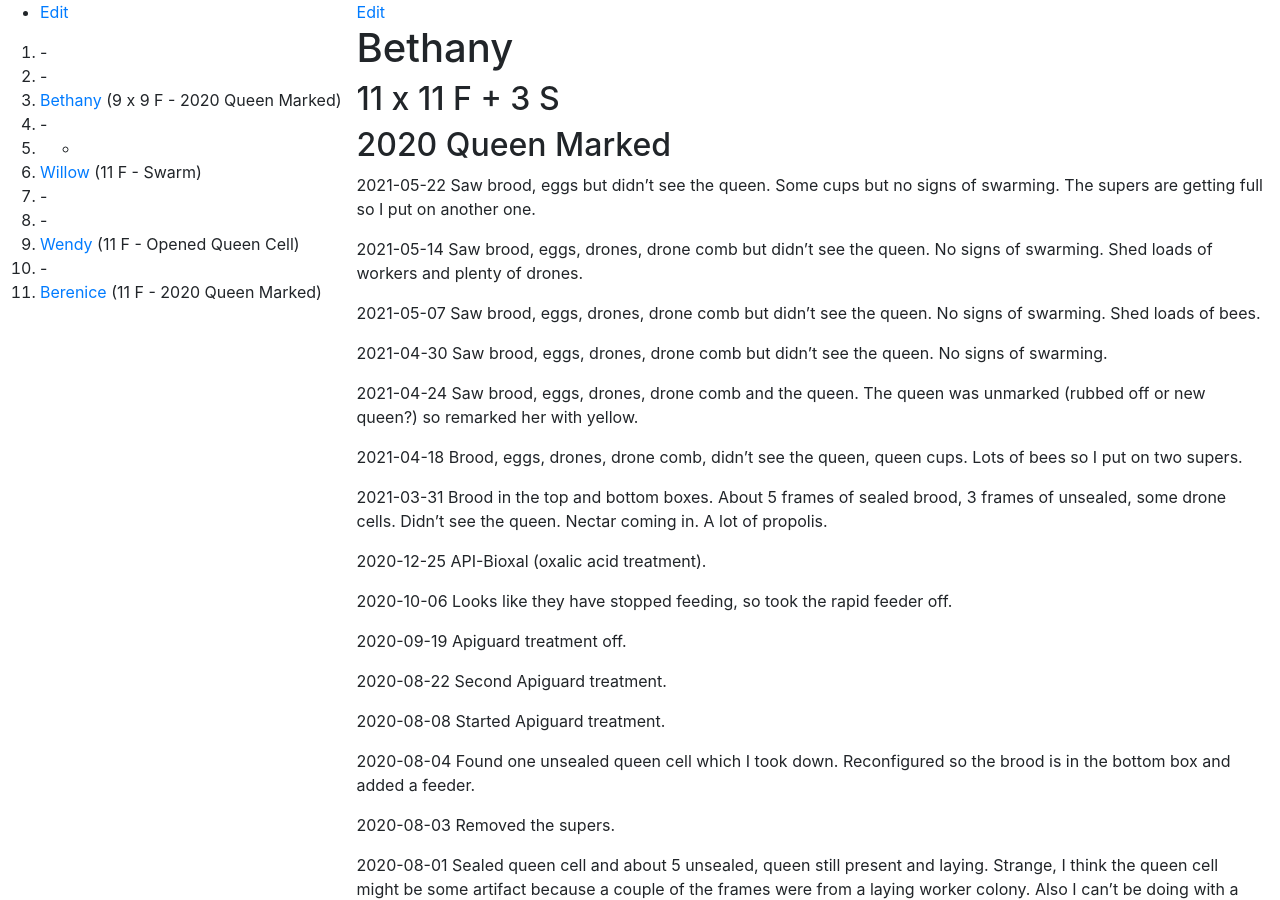
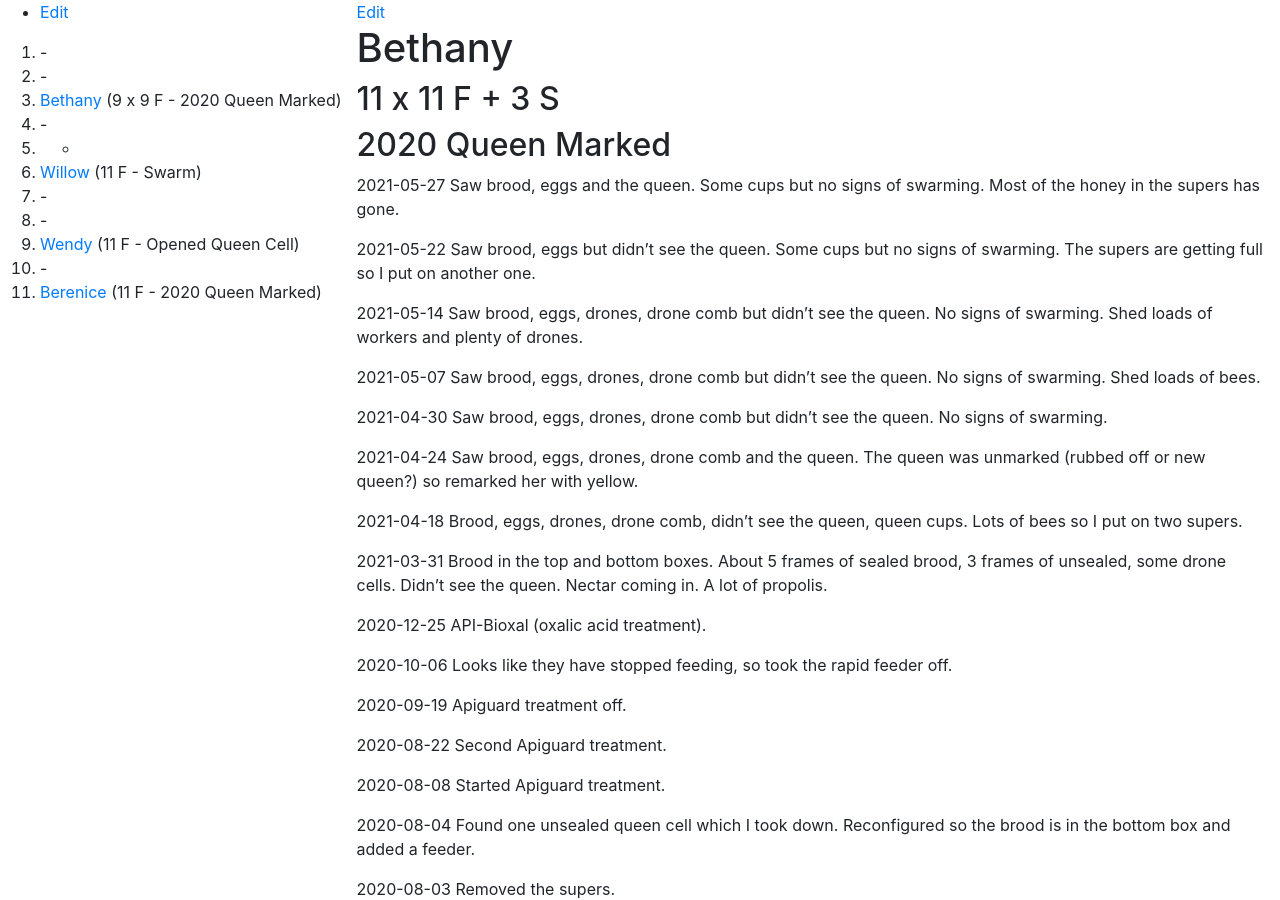
Before and after one commit to joejcollins/rhapsody-angel, a Jekyll site: the page built from queens/2020-bethany.md, in a window 1280 px wide and 900 px high. Built offline with Jekyll 4.4.1, drawn with Linux system fonts in a browser that asks for light colours; our own code applies the rules of GitHub Pages for plain Markdown files.

Commit message:
Update 2020-bethany.md

```diff
--- a/queens/2020-bethany.md
+++ b/queens/2020-bethany.md
@@ -1,6 +1,8 @@
 # Bethany
 ## 11 x 11 F + 3 S
 ## 2020 Queen Marked
+
+2021-05-27 Saw brood, eggs and the queen.  Some cups but no signs of swarming. Most of the honey in the supers has gone.
 
 2021-05-22 Saw brood, eggs but didn't see the queen.  Some cups but no signs of swarming.  The supers are getting full so I put on another one.
 
```
